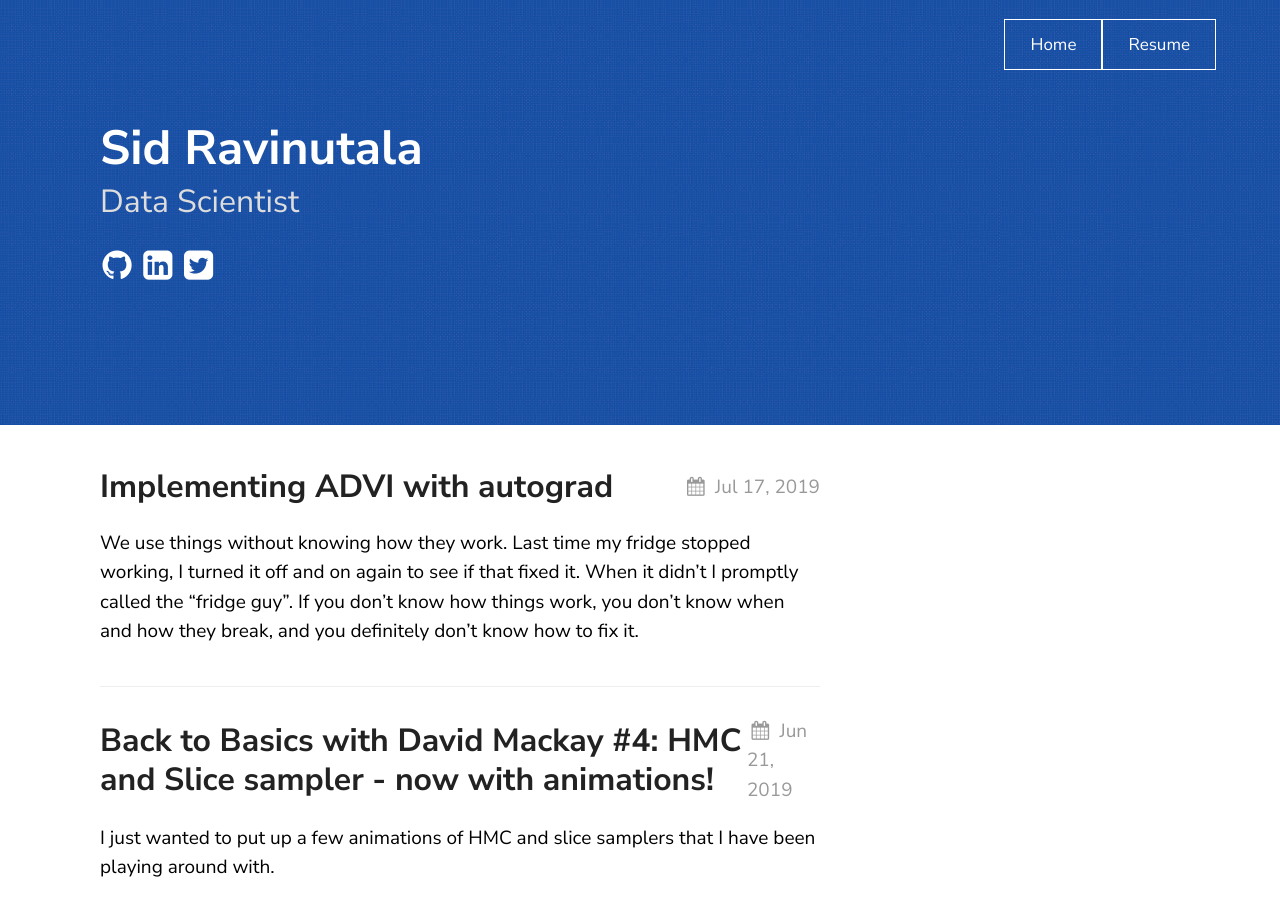
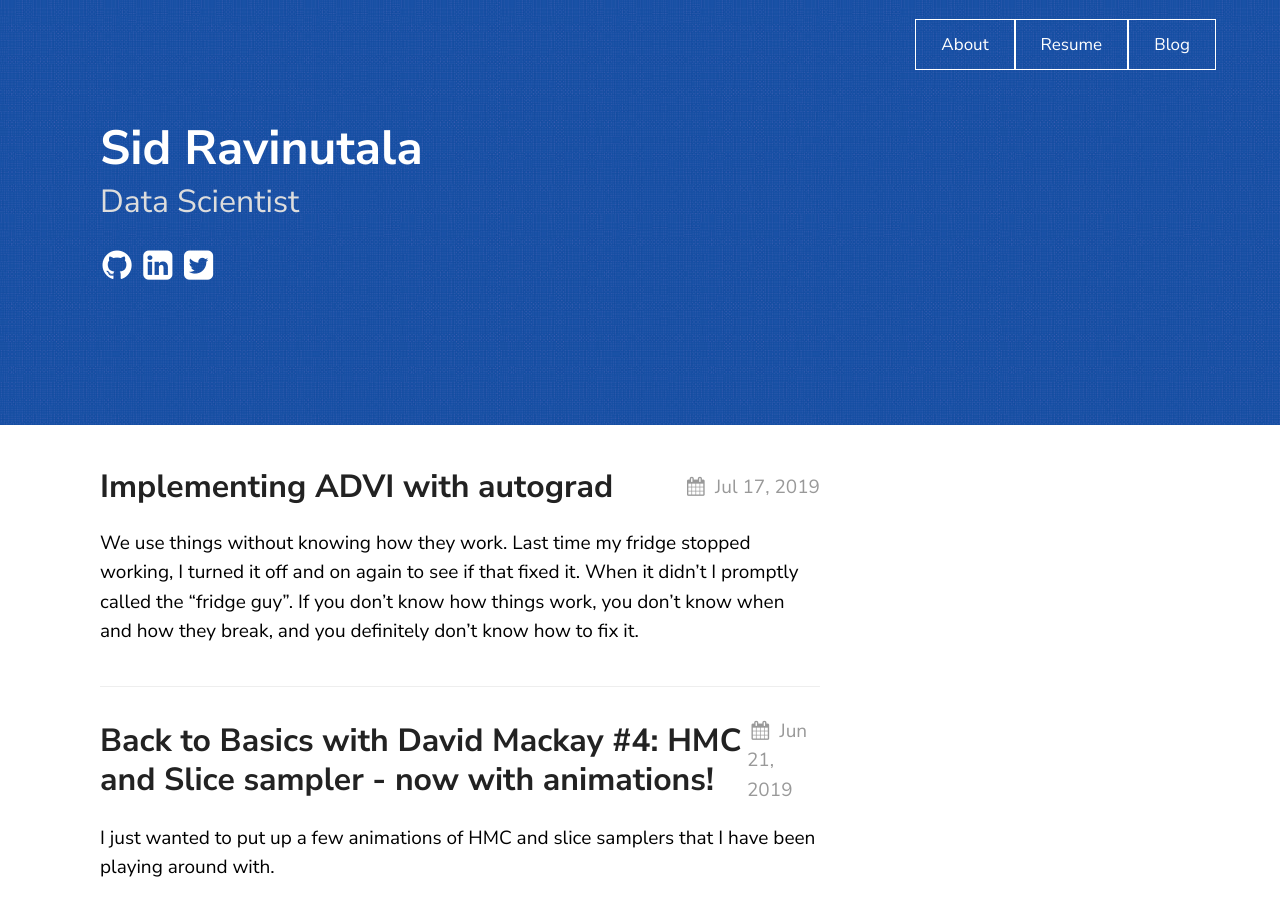
Before and after one commit to sidravi1/sidravi1.github.io, a Jekyll site: the page built from README.md, in a window 1280 px wide and 900 px high. Built offline with Jekyll 4.4.1, drawn with Linux system fonts in a browser that asks for light colours; our own code applies the rules of GitHub Pages for plain Markdown files.

Commit message:
fixing nav bar

```diff
--- a/_config.yml
+++ b/_config.yml
@@ -1,7 +1,7 @@
 name: Sid Ravinutala's blog
 title: Sid Ravinutala
 url: https://sidravi1.github.io
-baseurl: ""
+baseurl: "/"
 show_excerpts: true
 twitter_username: sidinusofaiii
 github_username: sidravi1
--- a/_includes/nav.html
+++ b/_includes/nav.html
@@ -1,8 +1,9 @@
 {%- if site.texture.showNav -%}
 <div class="navbar">
 	<ul>
-		<a href="index.html"><li>Home</li></a>
-		<a href="resume.md"><li>Resume</li></a>
+		<a href="about.html"><li>About</li></a>
+		<a href="resume.html"><li>Resume</li></a>
+        <a href="blog"><li>Blog</li></a>
 	</ul>
 </div>
 {%- endif -%}
```
Also changed, not shown: about.html (renamed from index.html), resume.md (line endings or trailing spaces).
